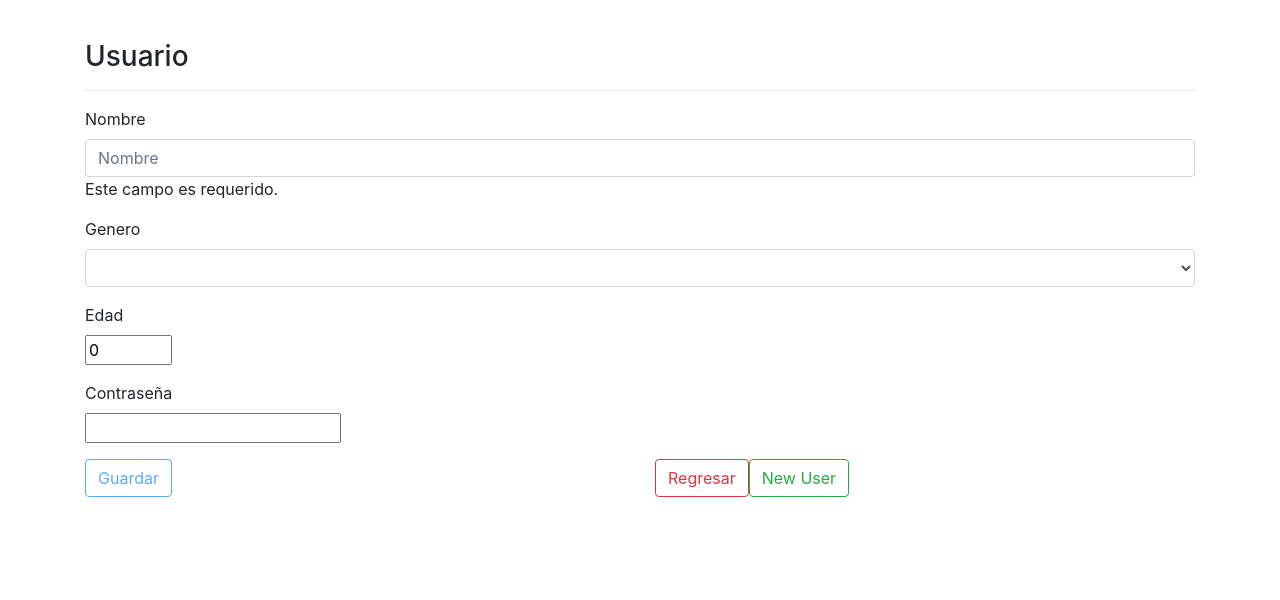
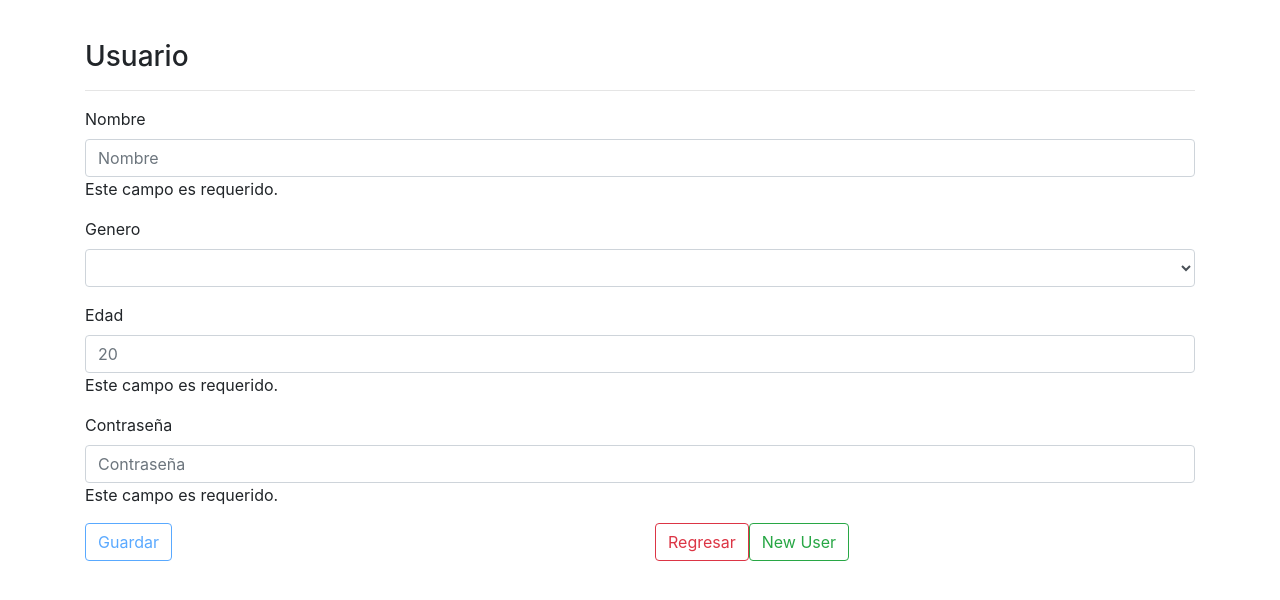
Before and after one commit to Deshrimp/acsa-users-test, an Angular app in the folder users-crud/: page /user/1 in a window 1280 px wide. Shown: the top 600 px of the page. Built offline with nearby package versions, Linux system fonts and the light colour scheme; no server answers.

Commit message:
Formulario reactivo

```diff
--- a/users-crud/src/app/components/users/user.component.html
+++ b/users-crud/src/app/components/users/user.component.html
@@ -4,14 +4,29 @@
 <hr />
 <div class="row animated fadeIn fast">
   <div class="col-md-12">
-    <form novalidate="" (ngSubmit)="guardar()" #forma="ngForm">
-      <div class="form-group">
+    <form (ngSubmit)="guardar(forma)" #forma="ngForm" novalidate="">
+
+      <div class="form-group" >
         <label>Nombre</label>
-        <input [(ngModel)]="user.name" name="name" type="text" class="form-control" placeholder="Nombre" required minlength="5" maxlength="50" pattern="^[a-zA-Z]*$" #name="ngModel" />
-        <div *ngIf="name.errors?.required" class="form-control-feedback">
+
+        <input class="form-control"
+        type="text"
+         placeholder="Nombre"
+         name="name"
+         [(ngModel)]="user.name"
+         minlength="5"
+         maxlength="50"
+        required
+        #name="ngModel"
+        pattern="^[a-zA-Z]*$"  />
+
+        <div *ngIf= "name.errors?.required" class="form-control-feedback">
           Este campo es requerido.
         </div>
-        <div *ngIf="name.errors?.minlength" class="form-control-feedback">Por lo menos {{ nombre.errors.minlength.requiredLength }} caracteres.</div>
+        <div *ngIf= "name.errors?.pattern" class="form-control-feedback">
+          Tu nombre no puede llevar caracteres especiales o numeros
+        </div>
+        <div *ngIf= "name.errors?.minlength" class="form-control-feedback">Por lo menos {{ name.errors.minlength.requiredLength }} caracteres.</div>
       </div>
       <div class="form-group">
         <label>Genero</label>
@@ -23,17 +38,56 @@
       <div class="form-group">
         <label>Edad</label>
         <br />
-        <input [(ngModel)]="user.age" name="age" type="number" min="10" max="90" />
+
+         <input class="form-control"
+        type="number"
+        placeholder="20"
+         name="age"
+         [(ngModel)]="user.age"
+          required
+          #age= "ngModel"
+          pattern="[1-8][0-9]|90" />
+
+        <div *ngIf= "age.errors?.required" class="form-control-feedback">
+          Este campo es requerido.
+        </div>
+        <div *ngIf= "age.errors?.pattern" class="form-control-feedback">
+         Solo usuarios entre 10 y 90 años
+        </div>
       </div>
       <div class="form-group">
         <label>Contraseña</label>
         <br />
-        <input [(ngModel)]="user.password" name="password" type="text" required />
+
+        <input class="form-control"
+        type="text"
+        placeholder="Contraseña"
+        name="password"
+        [(ngModel)]="user.password"
+         minlength="10"
+         maxlength="60"
+         required
+         #password="ngModel"
+         pattern= "^(?=.*[a-z])(?=.*[A-Z])(?=.*\d)(?=.*[@$!%*?&])[A-Za-z\d@$!%*?&]{10,60}$"/>
+
+         <div *ngIf="password.errors?.required"
+                class="form-control-feedback">
+            Este campo es requerido.
+          </div>
+           <div  *ngIf="password.errors?.minlength"
+                class="form-control-feedback">
+            Por lo menos {{ password.errors.minlength.requiredLength }} caracteres.
+          </div>
+           <div *ngIf= "password.errors?.pattern" class="form-control-feedback">
+         Tu contraseña debe contener mayusculas, minusculas, un numero y un caracter especial
+        </div>
+
       </div>
       <div class="form-group">
         <div class="row">
           <div class="col-6">
-            <button [disabled]="!forma.valid" type="submit" class="btn btn-outline-primary">
+
+             <button  [disabled]="!forma.valid" type="submit" class="btn btn-outline-primary">
               Guardar
             </button>
           </div>
--- a/users-crud/src/app/components/users/user.component.ts
+++ b/users-crud/src/app/components/users/user.component.ts
@@ -18,7 +18,7 @@ import { User } from '../../interfaces/user.interface';
 export class UserComponent implements OnInit {
   user: User = {
     name: '',
-    age: 0,
+    age: '',
     gender: '',
     password: '',
     code: '',
@@ -39,7 +39,12 @@ export class UserComponent implements OnInit {
 
   ngOnInit() {}
 
-  guardar() {
+  guardar(forma:NgForm) {
+
+  console.log("ngForm ",forma );
+  console.log("Valor forma", forma.value  );
+
+  console.log("Usuario", this.usuario );
     if (this.id == 'nuevo') {
       this._UsersService.newUser(this.user).subscribe(
         (data: { userProfile: User }) => {
@@ -58,8 +63,6 @@ export class UserComponent implements OnInit {
   }
   addNew(forma: NgForm) {
     this.router.navigate(['/user', 'nuevo']);
-    forma.reset({
-      age: 40
-    });
+    forma.reset();
   }
 }
```
